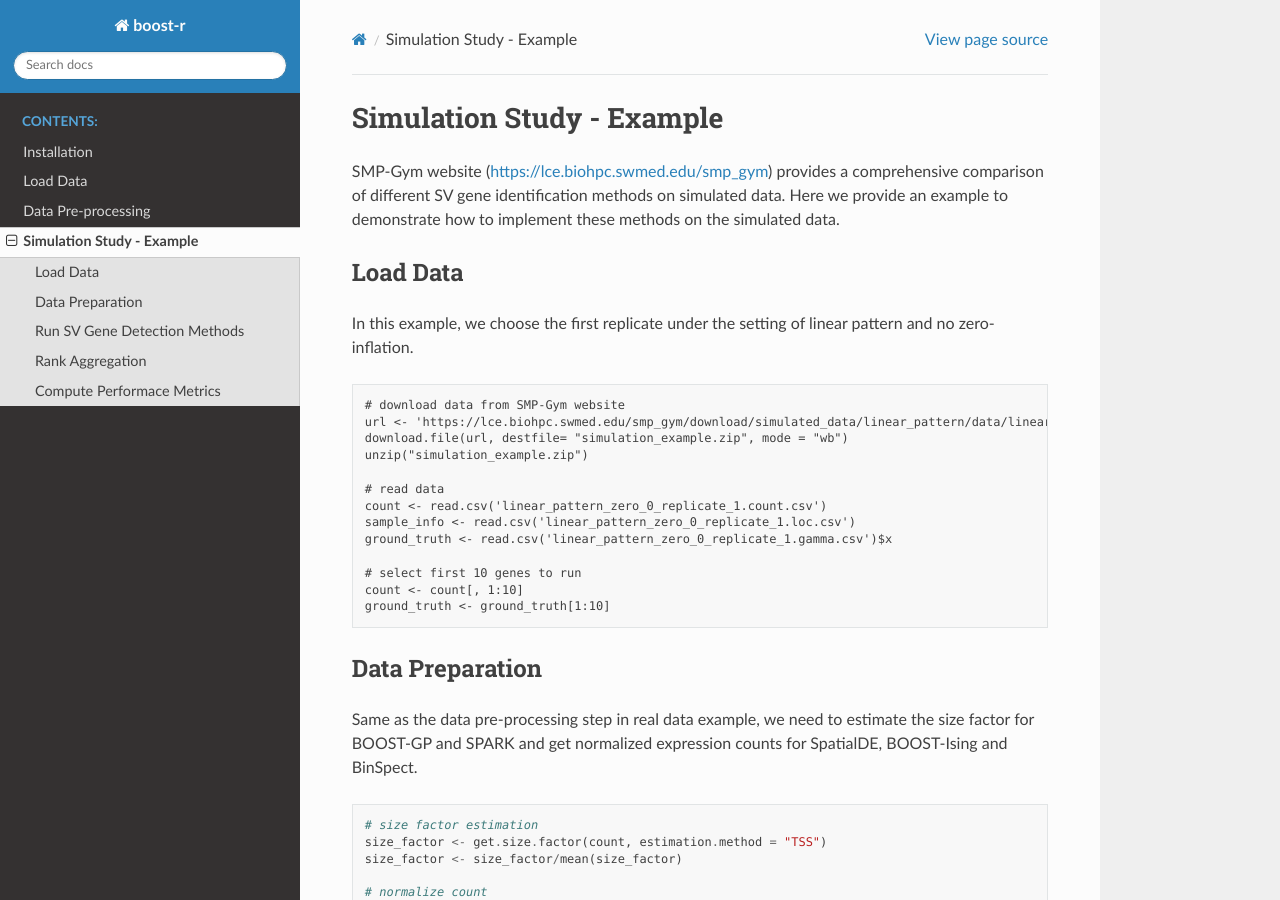
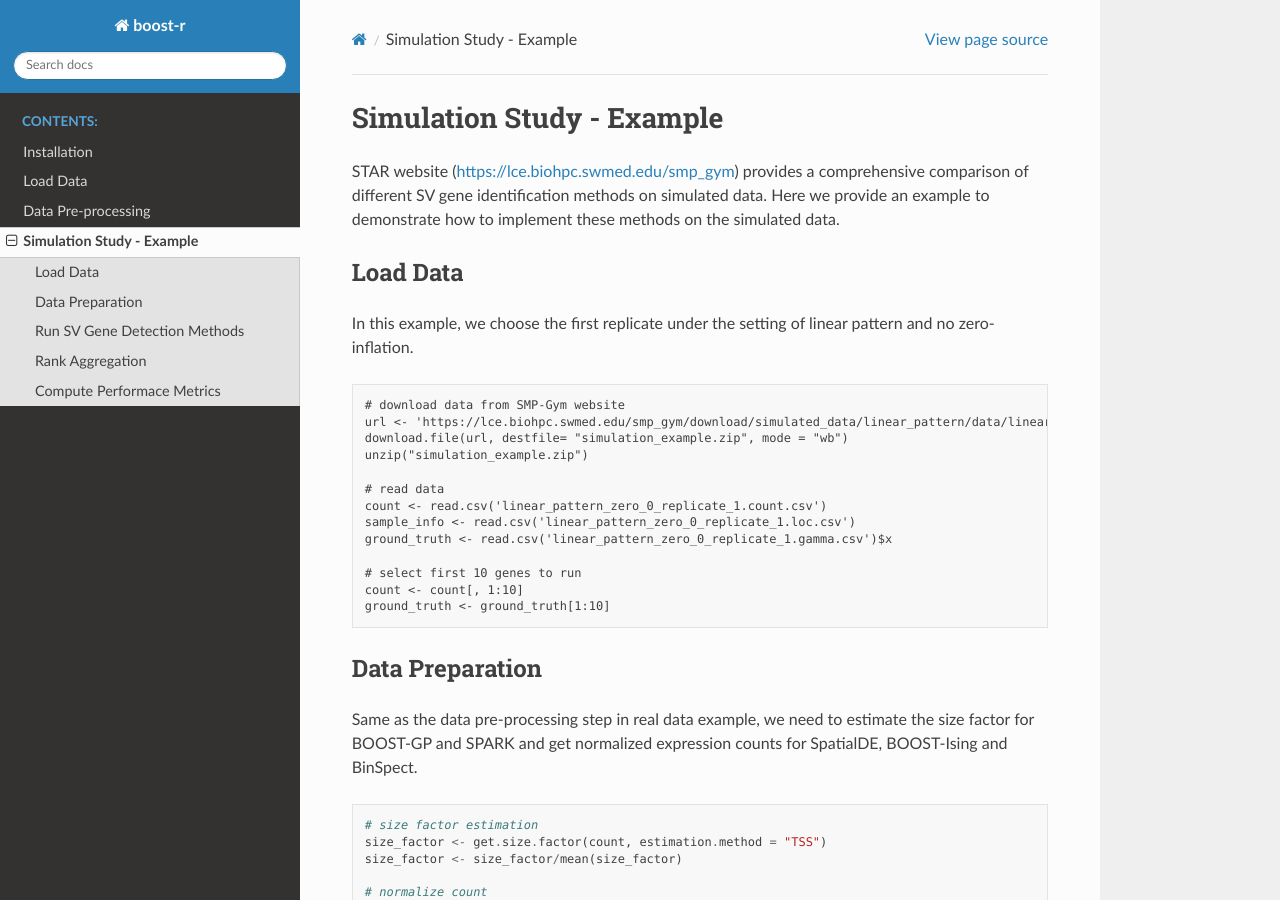
Before and after one commit to estfernan/boost, a Sphinx documentation site: the page built from docs/simulation.rst, in a window 1280 px wide and 900 px high. Built offline with Sphinx 7.4.7 and the Read the Docs theme 2.0.0, drawn with Linux system fonts in a browser that asks for light colours; pages that are not in the unit, such as notebooks, are missing from menus.

Commit message:
Update simulation.rst

```diff
--- a/docs/simulation.rst
+++ b/docs/simulation.rst
@@ -2,7 +2,7 @@
 Simulation Study - Example
 ======================================
 
-SMP-Gym website (https://lce.biohpc.swmed.edu/smp_gym) provides a comprehensive comparison of different SV gene identification methods on simulated data. Here we provide an example to demonstrate how to implement these methods on the simulated data.
+STAR website (https://lce.biohpc.swmed.edu/smp_gym) provides a comprehensive comparison of different SV gene identification methods on simulated data. Here we provide an example to demonstrate how to implement these methods on the simulated data.
 
 Load Data
 ------------------------
```
